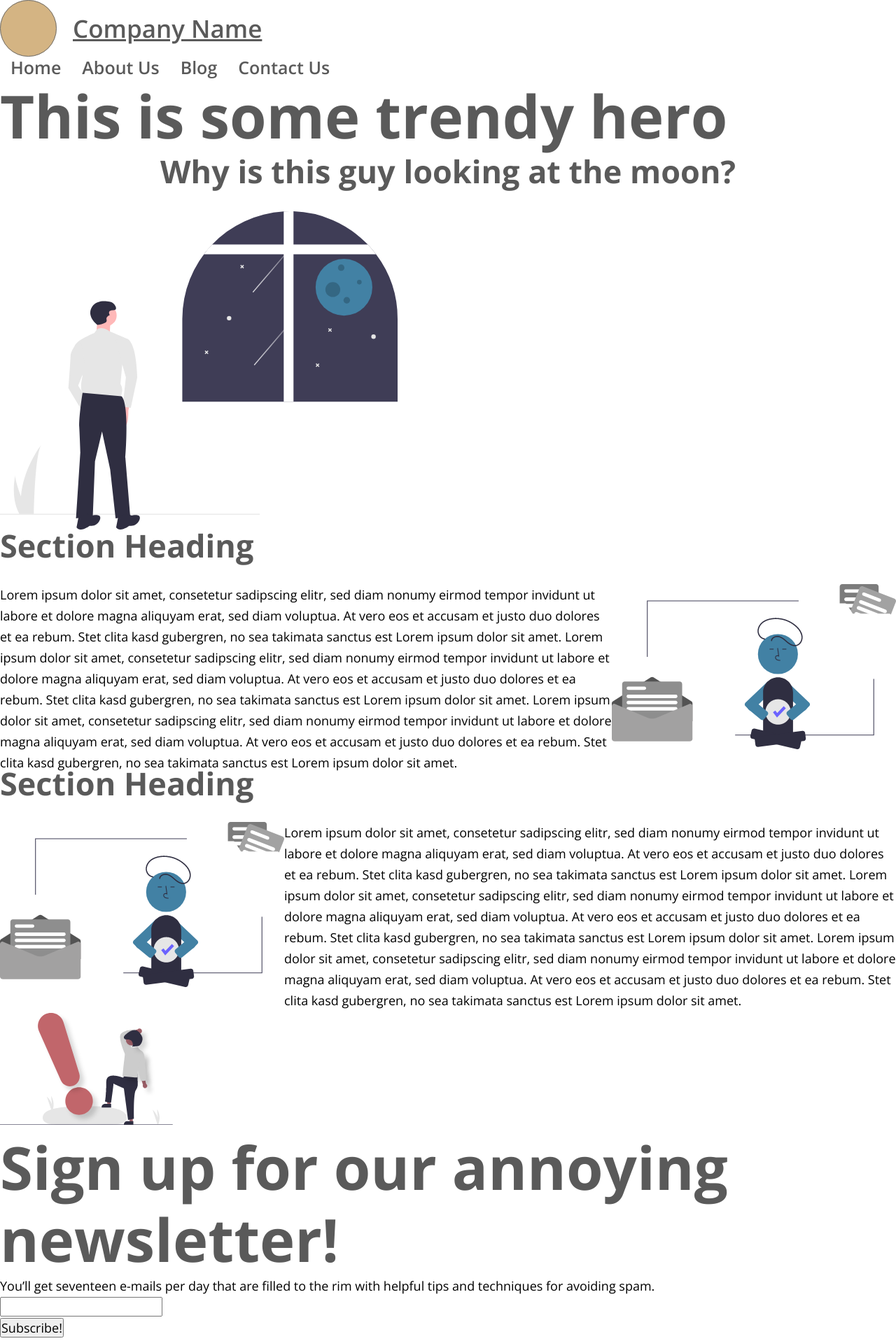
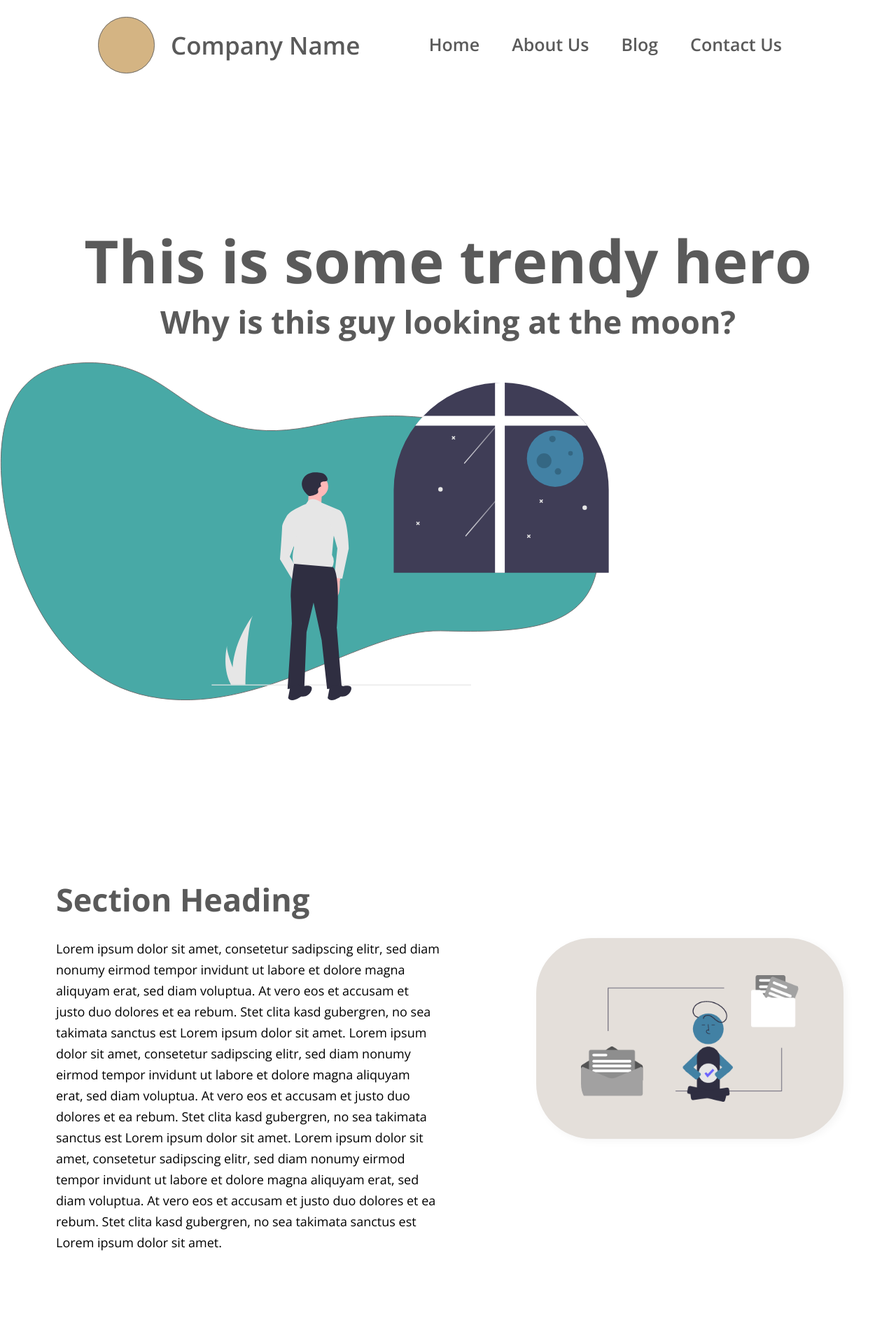
Before and after one commit to hippocodes/leap, a plain HTML site: page index.html in a window 1280 px wide. Shown: the top 1917 px of the page at 70% size. Drawn offline with nearby package versions, Linux system fonts and the light colour scheme.

Commit message:
initial dev

```diff
--- a/app.css
+++ b/app.css
@@ -11,8 +11,13 @@
   font-family: inherit;
 }
 
+*, *:before, *:after {
+  box-sizing: inherit;
+}
+
 html {
   font-size: 62.5%;
+  box-sizing: border-box;
 }
 
 body {
@@ -20,6 +25,13 @@ body {
   color: #000;
   font-size: 1.8rem;
   line-height: 3rem;
+  max-width: 1920px;
+  width: 100%;
+  margin: 0 auto;
+}
+
+p {
+  margin-bottom: 20px;
 }
 
 a {
@@ -42,37 +54,70 @@ h6 {
 }
 
 h1 {
-  font-size: 8.5rem;
-  line-height: 10.3rem;
+  font-size: 2.5rem;
+  line-height: 3rem;
+  margin-bottom: 8px;
 }
 
 h2 {
-  font-size: 4.5rem;
-  line-height: 5.5rem;
+  font-size: 1.8rem;
+  line-height: 2.3rem;
   margin-bottom: 30px;
 }
 
 h3 {
-  font-size: 4.5rem;
+  font-size: 2.5rem;
   line-height: 3rem;
-  margin-bottom: 40px;
+  margin-bottom: 20px;
+  font-weight: 500;
 }
+
 
 
 
 /* Custom Classes */
 
+.container {
+  width: 100%;
+  max-width: 1364px;
+  margin: 0 auto;
+}
+
 .text-center {
   text-align: center;
 }
 
+.img-fluid {
+  max-width: 100%;
+  height: auto;
+}
+
+.center-block {
+  display: block;
+  margin: 0 auto;
+}
+
+
+
+/* Grid */
 
 .d-flex {
   display: flex;
 }
 
-.order-reverse {
+.d-grid {
+  justify-content: space-between;
+  flex-direction: column;
+}
 
+
+
+
+/* Header */
+
+header {
+  margin-bottom: 49px;
+  padding: 12px 13px 12px;
 }
 
 
@@ -81,24 +126,46 @@ h3 {
 
 #nav-primary {
   justify-content: space-between;
+  align-items: center;
 }
 
 .nav-brand {
-
+  width: 100%;
+  justify-content: space-between;
 }
 
 .nav-brand a {
   align-items: center;
 }
 
+.nav-brand a span {
+  font-size: 1.8rem;
+  line-height: 2.3rem;
+  font-weight: 600;
+}
+
 .nav-brand img {
+  width: 34px;
   margin-right: 23px;
 }
 
-.nav-brand span {
-  font-size: 3.5rem;
-  line-height: 4.3rem;
-  font-weight: 600;
+.nav-toggle {
+  background: transparent;
+  outline: none;
+  border: none;
+}
+
+.nav-toggle span {
+  display: block;
+  width: 28px;
+  height: 4px;
+  margin-bottom: 2px;
+  border-radius: 4px;
+  background: #5A5A5A;
+}
+
+.nav-collapse {
+  display: none;
 }
 
 .nav-list {
@@ -111,7 +178,7 @@ h3 {
 }
 
 .nav-list > li > a {
-  margin: 15px;
+  margin: 15px 23px;
   font-size: 2.5rem;
   line-height: 3rem;
   font-weight: 600;
@@ -119,12 +186,281 @@ h3 {
 
 
 
+/* Hero */
+
+.hero {
+  padding: 0 40px;
+}
+
+.hero-item {
+  margin-bottom: 125px;
+}
+
+.hero-image {
+  background-image: url(assets/ManWindow.svg), url(assets/GloomyShape.svg);
+  background-position: right bottom, left bottom;
+  background-repeat: no-repeat;
+  background-size: 193px 154px, 291px 164px;
+  width: 100%;
+  height: 172px;
+}
+
+
+
+/* Content */
+
+.content {
+  padding: 25px 20px;
+}
+
+.content-item {
+  margin-bottom: 181px;
+  padding-left: 60px;
+  padding-right: 60px;
+}
+
+.content-copy {
+
+}
+
+.content-image {
+  margin-left: -60px;
+  margin-right: -60px;
+}
+
+.content-image img {
+  object-fit: cover;
+  width: 100%;
+  background: #E4DFDA;
+  padding: 53px 64px;
+  border-radius: 79px;
+  box-shadow: 4px 3px 12px #0000000B;
+}
+
+
+
+footer {
+  padding: 20px 20px 40px;
+  background: #4281A4;
+  border: 1px solid #707070;
+  text-align: center;
+}
+
+.footer-section {
+  flex-direction: column;
+}
+
+footer h1 {
+  font-size: 3rem;
+  line-height: 3.7rem;
+  color: #fff;
+}
+
+footer h1::after {
+  content: "";
+
+}
+
+.footer-image img {
+  margin-top: -70px;
+  margin-bottom: 40px;
+}
+
+.footer-copy h1 {
+
+}
+
+.footer-copy h1::after {
+  content: "";
+  display: block;
+  width: 100%;
+  height: 0;
+  border-bottom: 4px solid #5A8CA8;
+  margin: 15px 0;
+}
+
+.footer-copy p {
+  font-size: 1.9rem;
+  line-height: 2.4rem;
+  color: #E4DFDA;
+  font-weight: 600;
+}
+
+footer form {
+  margin-top: 60px;
+  flex-direction: column;
+}
+
+form input {
+  width: 100%;
+  margin-bottom: 18px;
+  background: #E4DFDA;
+  border: 3px solid #D1D0CF;
+  border-radius: 13px;
+  height: 60px;
+  line-height: 6rem;
+  text-align: center;
+}
+
+::placeholder {
+  color: #A2A2A2;
+  font-size: 1.8rem;
+  font-weight: 600;
+}
+
+form input[type="submit"] {
+  margin-bottom: 0;
+  background: #48A9A6;
+  border: none;
+  font-size: 3rem;
+  color: #E4DFDA;
+  font-weight: 600;
+}
+
+
+
 /* Media Queries */
 
-@media only screen and (min-width: 376px) {
+@media only screen and (min-width: 750px) {
+
+  h1 {
+    font-size: 8.5rem;
+    line-height: 10.3rem;
+  }
+
+  h2 {
+    font-size: 4.5rem;
+    line-height: 5.5rem;
+    margin-bottom: 30px;
+  }
+
+  h3 {
+    font-size: 4.5rem;
+    line-height: 3rem;
+    margin-bottom: 40px;
+    font-weight: bold;
+  }
+
+  .d-grid {
+    flex-direction: row;
+  }
 
   .order-reverse {
     flex-direction: row-reverse;
   }
 
+  .grid-col-2 > .col {
+    width: 49%;
+  }
+
+  header {
+    margin-bottom: 192px;
+    padding: 24px 140px;
+  }
+
+  .nav-brand {
+    width: 40%;
+  }
+
+  .nav-brand img {
+    width: auto;
+  }
+
+  .nav-brand a span {
+    font-size: 3.5rem;
+    line-height: 4.3rem;
+  }
+
+  .nav-toggle {
+    display: none;
+  }
+
+  .nav-collapse {
+    display: block;
+  }
+
+  .hero {
+    padding: 0;
+  }
+
+  .hero-item {
+    margin-bottom: 245px;
+  }
+
+  .hero-image {
+    width: 68%;
+    height: 484px;
+    background-size: 568px 454px, 857px 483px;
+  }
+
+  .content-item {
+    margin-bottom: 300px;
+  }
+
+  .content-image img {
+    width: 80%;
+    max-width: 512px;
+    padding: 53px 64px;
+  }
+
+  footer {
+    padding: 20px 60px 20px 20px;
+  }
+
+  .footer-section {
+    flex-direction: row;
+    justify-content: space-between;
+    align-items: center;
+  }
+
+  .footer-image {
+    flex-basis: 20%;
+  }
+
+  .footer-image img {
+    width: 100%;
+    margin-top: -100px;
+  }
+
+  .footer-copy {
+    flex-basis: 38%;
+  }
+
+  .footer-copy h1::after {
+    width: 50%;
+    margin: 15px auto;
+  }
+
+  .footer-form {
+    flex-basis: 38%;
+  }
+
+  footer form {
+    flex-direction: row;
+    justify-content: space-between;
+    margin: 0;
+  }
+
+  form input {
+    width: 58%;
+    height: 80px;
+    line-height: 8rem;
+    margin-bottom: 0;
+  }
+
+  form input[type="submit"] {
+    width: 38%;
+  }
+
+  ::placeholder {
+    font-size: 3.5rem;
+  }
+
+  footer h1 {
+    font-size: 3.5rem;
+    line-height: 4.3rem;
+  }
+
+
+
 }
--- a/index.html
+++ b/index.html
@@ -10,11 +10,15 @@
     <link rel="stylesheet" href="app.css">
 </head>
 <body>
-
     <header>
-        <nav id="nav-primary d-flex">
-            <div class="nav-brand">
+        <nav id="nav-primary" class="d-flex">
+            <div class="nav-brand d-flex">
                 <a class="d-flex" href="/" title="home"><img src="assets/Logo.svg" alt="company logo"><span>Company Name</span></a>
+                <button class="nav-toggle" type="button" aria-label="Toggle navigation">
+                    <span></span>
+                    <span></span>
+                    <span></span>
+                </button>
             </div>
             <div class="nav-collapse">
                 <ul class="nav-list d-flex">
@@ -38,31 +42,36 @@
         <div class="container">
             <section class="hero">
                 <div class="hero-item">
-                    <h1>This is some trendy hero</h1>
+                    <h1 class="text-center">This is some trendy hero</h1>
                     <h2 class="text-center">Why is this guy looking at the moon?</h2>
-                    <img src="assets/ManWindow.svg" alt="Man looking out window">
+                    <div class="hero-image"></div>
+                    <!--<img class="img-fluid center-block" src="assets/ManWindow.svg" alt="Man looking out window">-->
                 </div>
             </section>
             <section class="content">
                 <div class="content-item">
                     <h3>Section Heading</h3>
-                    <div class="outer d-flex">
-                        <div class="inner">
+                    <div class="d-flex d-grid grid-col-2">
+                        <div class="content-copy col">
                             <p>Lorem ipsum dolor sit amet, consetetur sadipscing elitr, sed diam nonumy eirmod tempor invidunt ut labore et dolore magna aliquyam erat, sed diam voluptua. At vero eos et accusam et justo duo dolores et ea rebum. Stet clita kasd gubergren, no sea takimata sanctus est Lorem ipsum dolor sit amet. Lorem ipsum dolor sit amet, consetetur sadipscing elitr, sed diam nonumy eirmod tempor invidunt ut labore et dolore magna aliquyam erat, sed diam voluptua. At vero eos et accusam et justo duo dolores et ea rebum. Stet clita kasd gubergren, no sea takimata sanctus est Lorem ipsum dolor sit amet. Lorem ipsum dolor sit amet, consetetur sadipscing elitr, sed diam nonumy eirmod tempor invidunt ut labore et dolore magna aliquyam erat, sed diam voluptua. At vero eos et accusam et justo duo dolores et ea rebum. Stet clita kasd gubergren, no sea takimata sanctus est Lorem ipsum dolor sit amet.</p>
                         </div>
-                        <div class="inner">
+                        <div class="content-image text-center col">
+                            <div class="bg-image">
                                 <img src="assets/ZenFiles.png" srcset="assets/ZenFiles.png 1x, assets/ZenFiles@2x.png 2x" alt="zen process">
+                            </div>
                         </div>
                     </div>
                 </div>
                 <div class="content-item">
                     <h3>Section Heading</h3>
-                    <div class="outer d-flex order-reverse">
-                        <div class="inner">
+                    <div class="d-flex d-grid grid-col-2 order-reverse">
+                        <div class="content-copy col">
                             <p>Lorem ipsum dolor sit amet, consetetur sadipscing elitr, sed diam nonumy eirmod tempor invidunt ut labore et dolore magna aliquyam erat, sed diam voluptua. At vero eos et accusam et justo duo dolores et ea rebum. Stet clita kasd gubergren, no sea takimata sanctus est Lorem ipsum dolor sit amet. Lorem ipsum dolor sit amet, consetetur sadipscing elitr, sed diam nonumy eirmod tempor invidunt ut labore et dolore magna aliquyam erat, sed diam voluptua. At vero eos et accusam et justo duo dolores et ea rebum. Stet clita kasd gubergren, no sea takimata sanctus est Lorem ipsum dolor sit amet. Lorem ipsum dolor sit amet, consetetur sadipscing elitr, sed diam nonumy eirmod tempor invidunt ut labore et dolore magna aliquyam erat, sed diam voluptua. At vero eos et accusam et justo duo dolores et ea rebum. Stet clita kasd gubergren, no sea takimata sanctus est Lorem ipsum dolor sit amet.</p>
                         </div>
-                        <div class="inner">
-                            <img src="assets/ZenFiles.png" srcset="assets/ZenFiles.png 1x, assets/ZenFiles@2x.png 2x" alt="zen process">
+                        <div class="content-image text-center col">
+                            <div class="bg-image">
+                                <img src="assets/ZenFiles.png" srcset="assets/ZenFiles.png 1x, assets/ZenFiles@2x.png 2x" alt="another zen process">
+                            </div>
                         </div>
                     </div>
                 </div>
@@ -70,18 +79,20 @@
         </div>
     </main>
     <footer>
-        <section>
+        <section class="footer-section d-flex">
+            <div class="footer-image">
                 <img src="assets/WomanExclamation.png" srcset="assets/WomanExclamation.png 1x, assets/WomanExclamation@2x.png 2x" alt="woman standing next to exclamation mark">
+            </div>
+            <div class="footer-copy">
                 <h1>Sign up for our annoying newsletter!</h1>
                 <p>You’ll get seventeen e-mails per day that are filled to the rim with helpful tips and techniques for avoiding spam.</p>
-            <form action="" method="get">
-              <div>
-                <input type="email" name="email" id="email" required>
             </div>
-              <div>
-                <input type="submit" value="Subscribe!">
+            <div class="footer-form">
+                <form class="d-flex" action="" method="get">
+                    <input type="email" name="email" id="email" placeholder="your@email.com" required>
+                    <input type="submit" value="Submit">
+                </form>
             </div>
-            </form>
         </section>
     </footer>
 
```
Lines whose indentation alone changed are shown as unchanged.
